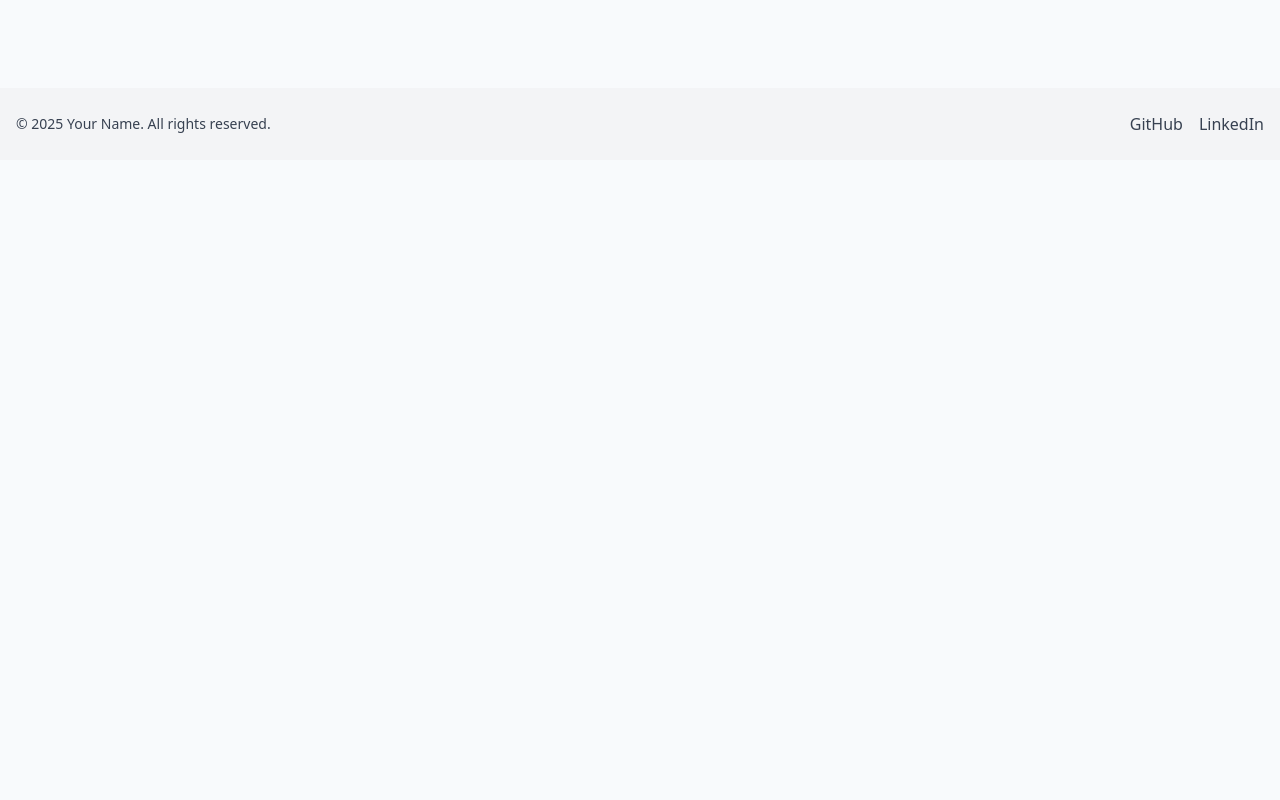
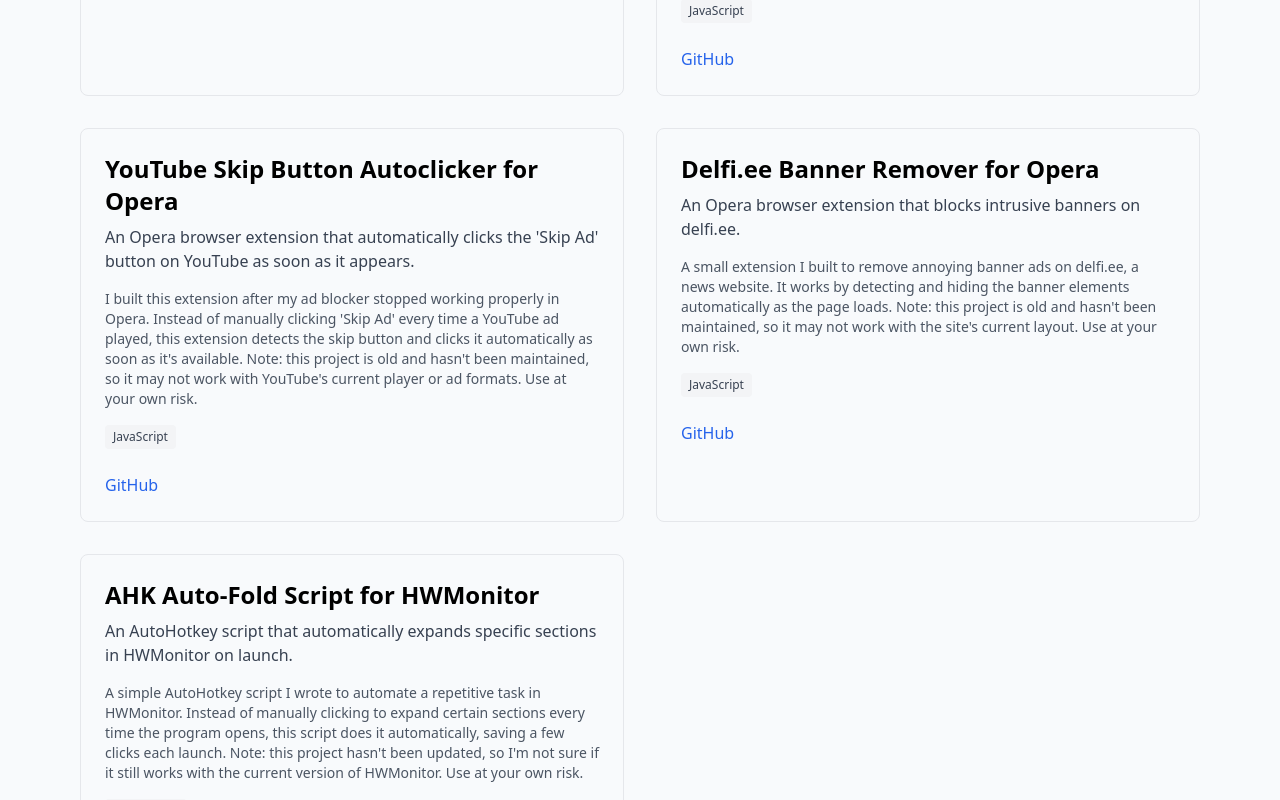
Before and after one commit to VkHyperNova/vk-portfolio-github, a Next.js app: page /projects in a window 1280 px wide. Shown: the part 2480-3280 px from the top of the page. Before the commit the page ends 2640 px from the top, so only its background shows below. Built offline with nearby package versions, Linux system fonts and the light colour scheme.

Commit message:
more project added

```diff
--- a/src/data/projects.js
+++ b/src/data/projects.js
@@ -109,4 +109,44 @@ export const projects = [
     github: "https://github.com/VkHyperNova/VK-Weather",
     live: "",
   },
+  {
+    slug: "browser-extension",
+    title: "VKS Annoying Ads and Banners Remover",
+    description: "A lightweight Opera browser extension that automatically detects and removes intrusive ads, pop-ups, and banners for a cleaner, faster browsing experience.",
+    longDescription:
+      "VKS Annoying Ads and Banners Remover is a lightweight browser extension built for Opera that strips out intrusive ads, pop-up banners, and other visual clutter from web pages as you browse. Built with plain JavaScript, it works quietly in the background to keep pages clean and load faster, without the overhead of larger ad-blocking suites.\n\nNote: this project hasn't been updated in a few years, so it may not work as expected with current browser versions or modern ad formats. Feel free to explore the code, but use at your own risk.",
+    tech: ["JavaScript"],
+    github: "https://github.com/VkHyperNova/VKS-Annoying-Ads-and-Banners-Remover",
+    live: "",
+  },
+  {
+    slug: "browser-extension",
+    title: "YouTube Skip Button Autoclicker for Opera",
+    description: "An Opera browser extension that automatically clicks the 'Skip Ad' button on YouTube as soon as it appears.",
+    longDescription:
+      "I built this extension after my ad blocker stopped working properly in Opera. Instead of manually clicking 'Skip Ad' every time a YouTube ad played, this extension detects the skip button and clicks it automatically as soon as it's available.\n\nNote: this project is old and hasn't been maintained, so it may not work with YouTube's current player or ad formats. Use at your own risk.",
+    tech: ["JavaScript"],
+    github: "https://github.com/VkHyperNova/Youtube-skip-button-autoclicker",
+    live: "",
+  },
+  {
+    slug: "browser-extension",
+    title: "Delfi.ee Banner Remover for Opera",
+    description: "An Opera browser extension that blocks intrusive banners on delfi.ee.",
+    longDescription:
+      "A small extension I built to remove annoying banner ads on delfi.ee, a news website. It works by detecting and hiding the banner elements automatically as the page loads.\n\nNote: this project is old and hasn't been maintained, so it may not work with the site's current layout. Use at your own risk.",
+    tech: ["JavaScript"],
+    github: "https://github.com/VkHyperNova/Delfi.ee-Banner-Remover-for-Opera",
+    live: "",
+  },
+  {
+  slug: "AutoHotkey script",
+  title: "AHK Auto-Fold Script for HWMonitor",
+  description: "An AutoHotkey script that automatically expands specific sections in HWMonitor on launch.",
+  longDescription:
+    "A simple AutoHotkey script I wrote to automate a repetitive task in HWMonitor. Instead of manually clicking to expand certain sections every time the program opens, this script does it automatically, saving a few clicks each launch.\n\nNote: this project hasn't been updated, so I'm not sure if it still works with the current version of HWMonitor. Use at your own risk.",
+  tech: ["AutoHotkey"],
+  github: "https://github.com/VkHyperNova/VK-AutoFold-HWMonitor",
+  live: "",
+},
 ];
```
Lines whose indentation alone changed are shown as unchanged.
